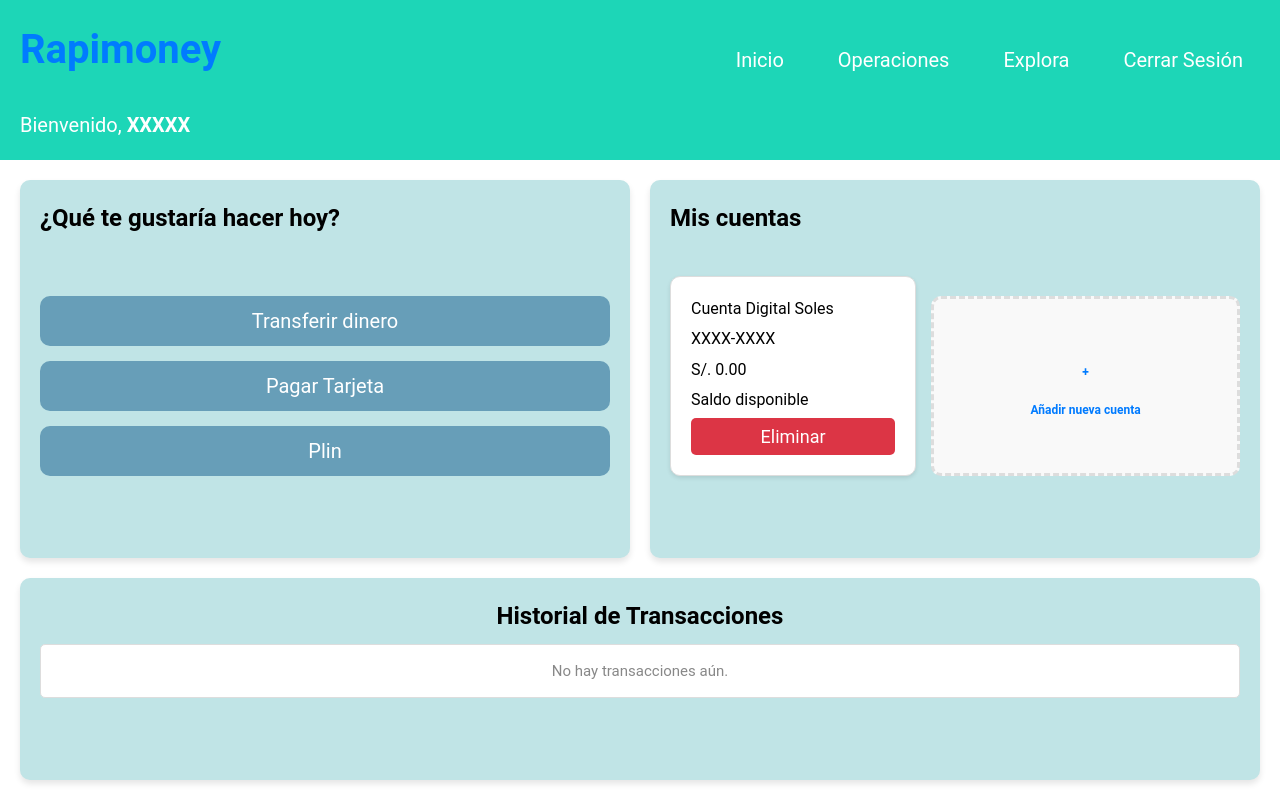
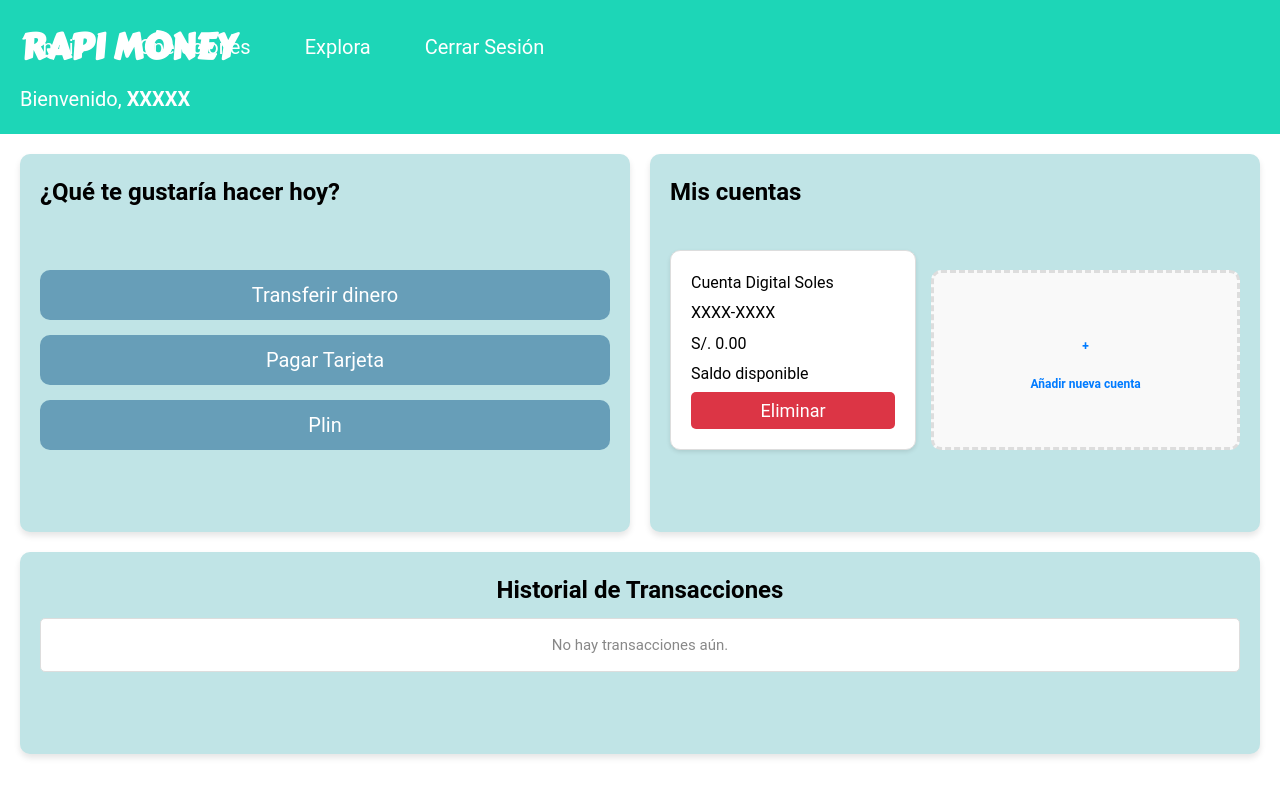
Before and after one commit to saulxd20044/nuevo, a React (Vite) app in the folder rapi-prueba/: page /#/dashboard in a window 1280 px wide. Built offline with nearby package versions, Linux system fonts and the light colour scheme.

Commit message:
Se crea componente logo

```diff
--- a/rapi-prueba/src/App.jsx
+++ b/rapi-prueba/src/App.jsx
@@ -3,8 +3,9 @@
 import LoginForm from './components/LoginForm';
 import RegisterForm from './components/RegisterForm';
 import ToggleBox from './components/ToggleBox';
+import Logo from './components/Logo';
 import useScreenSize from './hooks/useScreenSize';
-import moneyImage from './images/money.jpg'; // Asegúrate de que la ruta sea correcta
+import moneyImage from './images/money.jpg';
 
 export function App() {
     const [isLoginForm, setIsLoginForm] = useState(true);
@@ -20,11 +21,11 @@
         backgroundPosition: 'top center',
         backgroundAttachment: 'fixed',
         width: '100%',
-        height: '100vh', // Asegúrate de que la imagen cubra toda la pantalla
-        position: 'absolute', // Asegúrate de que el contenedor esté en posición absoluta
-        top: 0, // Asegúrate de que esté en la parte superior
-        left: 0, // Asegúrate de que esté alineado a la izquierda
-        zIndex: -1 // Asegúrate de que esté detrás del contenido
+        height: '100vh',
+        position: 'absolute',
+        top: 0,
+        left: 0,
+        zIndex: -1
     };
 
     const mainStyle = {
@@ -32,14 +33,16 @@
         padding: '20px',
         margin: 'auto',
         marginTop: '100px',
-        position: 'relative', // Posición relativa para que el contenido se superponga a la imagen de fondo
-        zIndex: '1', // Asegurarse de que el contenido esté encima de la imagen de fondo
+        position: 'relative',
+        zIndex: '1'
     };
 
     return (
         <div style={backgroundStyle}>
+                                <Logo />
             <main style={mainStyle} className="main">
                 <div className="contenedor__todo">
+
                     <ToggleBox
                         isLoginForm={isLoginForm}
                         isWideScreen={isWideScreen}
--- a/rapi-prueba/src/Usuario.jsx
+++ b/rapi-prueba/src/Usuario.jsx
@@ -1,5 +1,5 @@
 import React from 'react';
-import Rapimoney from './components/Rapimoney'; // Importación por defecto
+import Rapimoney from './components/Rapimoney';
 
 function Usuario() {
     return (
--- a/rapi-prueba/src/components/LoginForm.jsx
+++ b/rapi-prueba/src/components/LoginForm.jsx
@@ -1,4 +1,4 @@
-import React , { useState }from 'react';
+import React , {  }from 'react';
 import { useNavigate } from 'react-router-dom';
 
 function LoginForm() {
@@ -31,7 +31,6 @@
 
             localStorage.setItem('customerData', JSON.stringify(customerData));
 
-            // Redirección al componente Rapimoney
             navigate('/dashboard');
 
         } catch (error) {
--- a/rapi-prueba/src/components/Logo.jsx
+++ b/rapi-prueba/src/components/Logo.jsx
@@ -0,0 +1,33 @@
+import React from 'react';
+import { useNavigate } from 'react-router-dom';
+
+function Logo() {
+  const navigate = useNavigate();
+
+  const handleLogoClick = (e) => {
+    e.preventDefault();
+    navigate('/');
+  };
+
+  return (
+    <a
+      href="/"
+      onClick={handleLogoClick}
+      className="logo"
+      style={{
+        position: 'absolute',
+        top: '20px',
+        left: '20px',
+        color: 'white',
+        textDecoration: 'none',
+        fontSize: '36px',
+        fontWeight: 'bold',
+        zIndex: 2
+      }}
+    >
+      RAPI MONEY
+    </a>
+  );
+}
+
+export default Logo;
--- a/rapi-prueba/src/components/Rapimoney.jsx
+++ b/rapi-prueba/src/components/Rapimoney.jsx
@@ -1,5 +1,7 @@
 import React, { useState } from 'react';
 import '../styles/RapimoneyUser.css'; // Importar los estilos
+import Logo from './Logo';
+
 
 function Rapimoney() {
   const [isModalOpen, setIsModalOpen] = useState(false);
@@ -95,8 +97,8 @@
     <div className="rapimoney">
       {/*El encabezado */}
       <header>
-        <div className="header-container">
-          <h1>Rapimoney</h1>
+      <div className="header-container">
+             <Logo />
           <nav>
             <a href="#">Inicio</a>
             <a href="#">Operaciones</a>
--- a/rapi-prueba/src/main.jsx
+++ b/rapi-prueba/src/main.jsx
@@ -4,8 +4,7 @@
 import Inicio from './Inicio';
 import App from './App';
 import FormularioEvaluacion from './components/FormularioEvaluacion';
-import Header from './components/Header';
-import Usuario from './Usuario';
+import Usuario from './usuario';
 import Persona from './Persona';
 
 
--- a/rapi-prueba/src/styles/Usuario.css
+++ b/rapi-prueba/src/styles/Usuario.css
@@ -0,0 +1,213 @@
+/* Estilos generales */
+* {
+    margin: 0;
+    padding: 0;
+    box-sizing: border-box;
+}
+
+body {
+    font-family: 'Poppins', sans-serif;
+    background-color: #f8f9fa;
+    color: #333;
+}
+
+header {
+    background-color: #007bff;
+    color: #fff;
+    padding: 20px;
+    box-shadow: 0 4px 8px rgba(0, 0, 0, 0.1);
+}
+
+.header-container {
+    display: flex;
+    justify-content: space-between;
+    align-items: center;
+}
+
+header h1 {
+    font-size: 30px;
+}
+
+nav a {
+    color: #fff;
+    text-decoration: none;
+    margin-left: 20px;
+    font-size: 16px;
+    transition: color 0.3s;
+}
+
+nav a:hover {
+    color: #ffc107;
+}
+
+p {
+    font-size: 18px;
+    margin-top: 10px;
+}
+
+main {
+    max-width: 1200px;
+    margin: 30px auto;
+    padding: 20px;
+}
+
+.actions h2, .accounts h2, #transactionHistory h2 {
+    color: #333;
+    font-size: 24px;
+    margin-bottom: 20px;
+}
+
+.action-buttons button {
+    background-color: #28a745;
+    color: white;
+    border: none;
+    padding: 15px;
+    margin: 10px 0;
+    width: 100%;
+    border-radius: 8px;
+    cursor: pointer;
+    transition: background-color 0.3s;
+    font-size: 16px;
+}
+
+.action-buttons button:hover {
+    background-color: #218838;
+}
+
+.account-list {
+    display: flex;
+    flex-wrap: wrap;
+    gap: 20px;
+}
+
+.account {
+    background-color: #fff;
+    border-radius: 12px;
+    padding: 20px;
+    border: 1px solid #ddd;
+    box-shadow: 0 6px 12px rgba(0, 0, 0, 0.1);
+    flex: 1;
+    min-width: 280px;
+    transition: transform 0.3s;
+}
+
+.account:hover {
+    transform: translateY(-5px);
+    box-shadow: 0 8px 16px rgba(0, 0, 0, 0.1);
+}
+
+.account-name {
+    font-size: 20px;
+    font-weight: 600;
+    color: #333;
+}
+
+.account-number, .account-balance {
+    font-size: 16px;
+    color: #666;
+}
+
+.delete-btn {
+    background-color: #e74c3c;
+    color: #fff;
+    border: none;
+    padding: 10px 15px;
+    border-radius: 8px;
+    cursor: pointer;
+    font-size: 14px;
+    margin-top: 10px;
+    transition: background-color 0.3s;
+}
+
+.delete-btn:hover {
+    background-color: #c0392b;
+}
+
+.add-account {
+    display: flex;
+    justify-content: center;
+    align-items: center;
+    margin-top: 20px;
+}
+
+.add-account i {
+    font-size: 40px;
+    color: #28a745;
+    cursor: pointer;
+    transition: color 0.3s;
+}
+
+.add-account i:hover {
+    color: #218838;
+}
+
+/* Modal */
+.modal {
+    display: none;
+    position: fixed;
+    z-index: 1;
+    left: 0;
+    top: 0;
+    width: 100%;
+    height: 100%;
+    background-color: rgba(0, 0, 0, 0.5);
+    padding-top: 100px;
+    transition: opacity 0.3s ease;
+}
+
+.modal-content {
+    background-color: #fff;
+    margin: 5% auto;
+    padding: 30px;
+    width: 40%;
+    max-width: 600px;
+    border-radius: 12px;
+    box-shadow: 0 4px 8px rgba(0, 0, 0, 0.1);
+}
+
+.close {
+    color: #aaa;
+    font-size: 30px;
+    font-weight: bold;
+    cursor: pointer;
+}
+
+.close:hover,
+.close:focus {
+    color: black;
+    text-decoration: none;
+}
+
+form {
+    display: flex;
+    flex-direction: column;
+}
+
+label {
+    margin: 10px 0 5px;
+    font-size: 16px;
+}
+
+input, select {
+    padding: 10px;
+    font-size: 16px;
+    border-radius: 8px;
+    border: 1px solid #ddd;
+    margin-bottom: 15px;
+}
+
+button[type="submit"] {
+    background-color: #007bff;
+    color: white;
+    border: none;
+    padding: 12px;
+    width: 100%;
+    border-radius: 8px;
+    cursor: pointer;
+    transition: background-color 0.3s;
+    font-size: 18px;
+}
+
+button[type="submit"]:hover {
+    background-color: #0056b3;
+}
```
